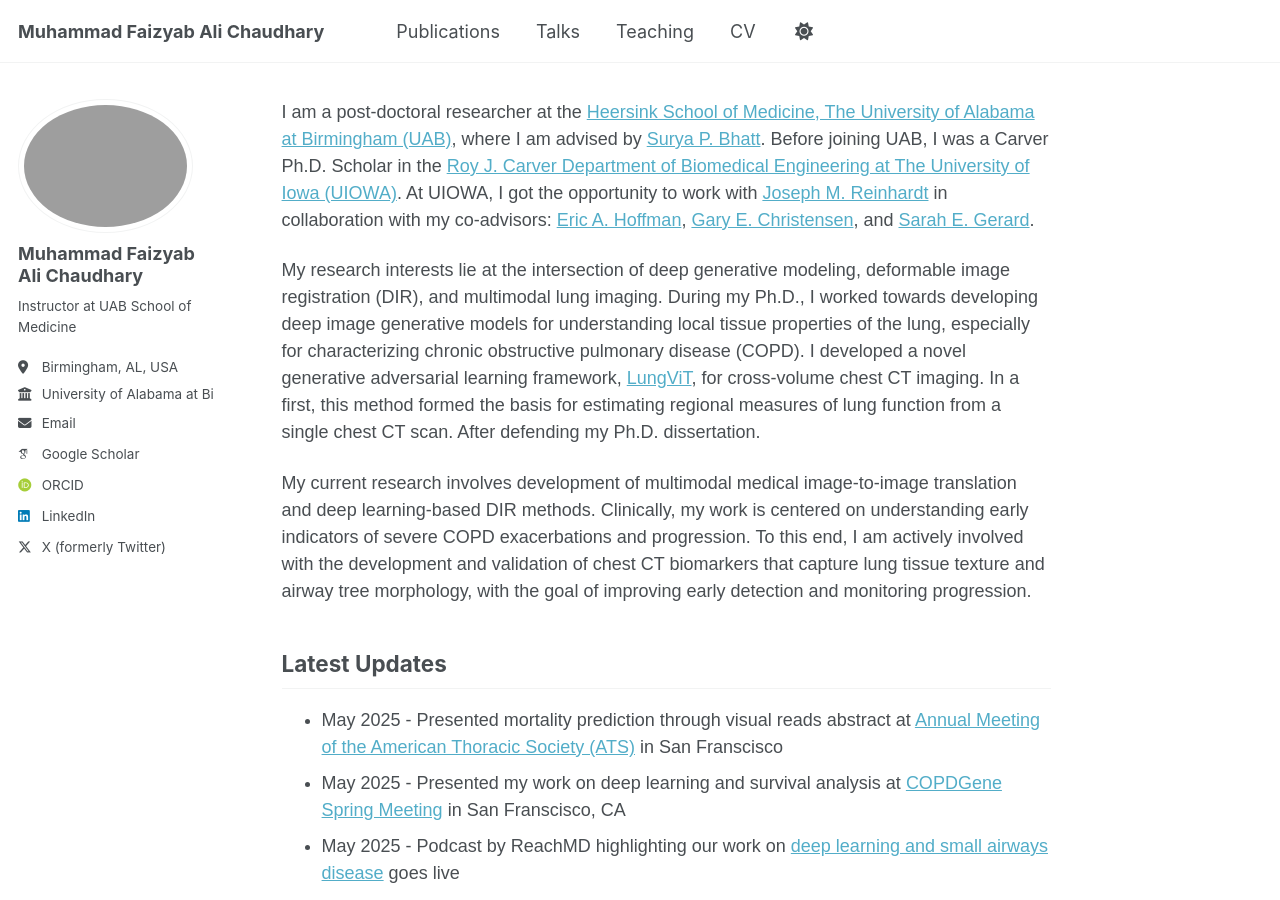
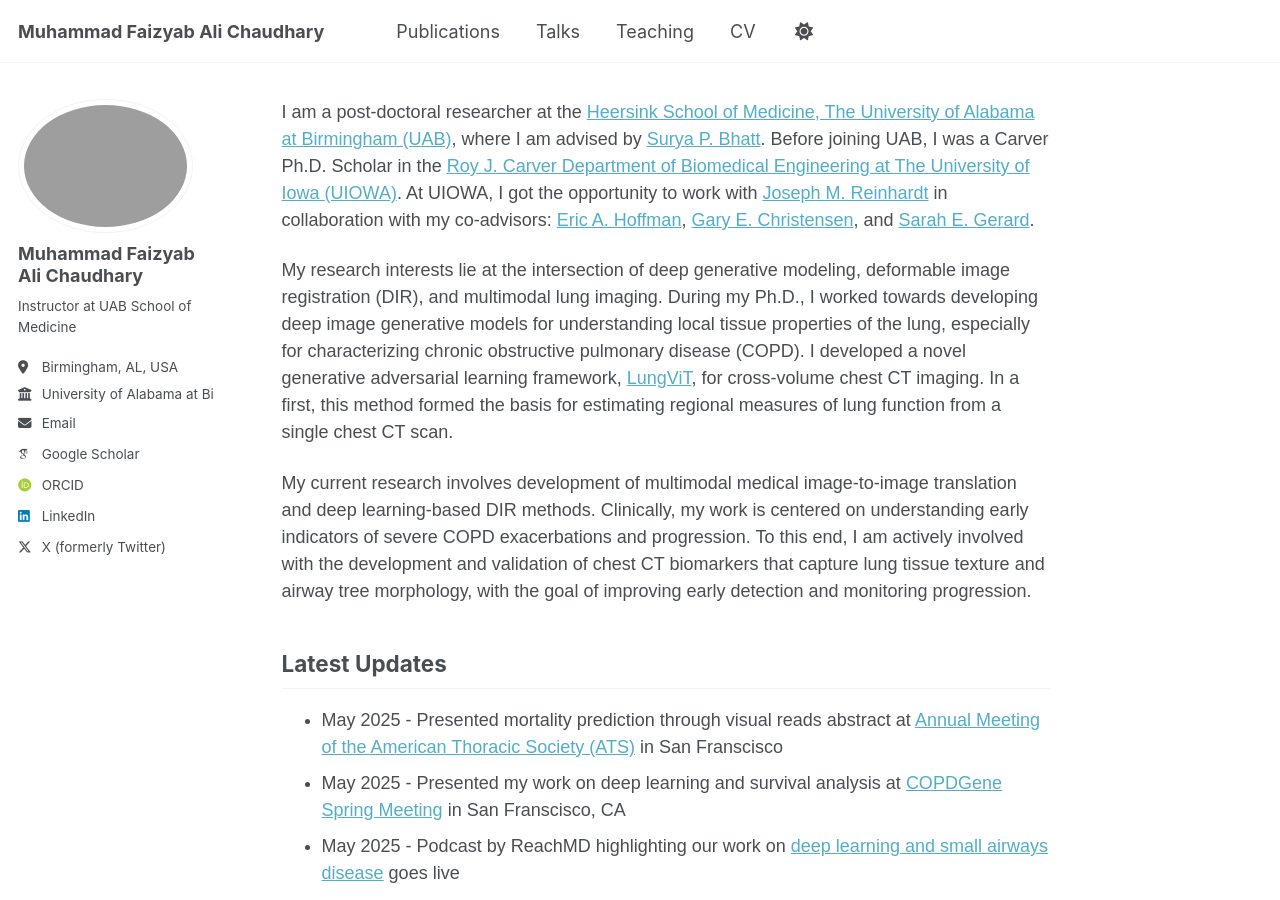
Before and after one commit to MFaizyabAli/mfaizyabali.github.io, a Jekyll site: the page built from _pages/about.md, in a window 1280 px wide and 900 px high. Built offline with Jekyll 4.4.1, drawn with Linux system fonts in a browser that asks for light colours; some web fonts are replaced.

Commit message:
Update about.md

```diff
--- a/_pages/about.md
+++ b/_pages/about.md
@@ -8,7 +8,7 @@ redirect_from:
 
 I am a post-doctoral researcher at the [Heersink School of Medicine, The University of Alabama at Birmingham (UAB)](https://www.uab.edu/medicine/home/), where I am advised by [Surya P. Bhatt](https://scholars.uab.edu/631-surya-bhatt). Before joining UAB, I was a Carver Ph.D. Scholar in the [Roy J. Carver Department of Biomedical Engineering at The University of Iowa (UIOWA)](https://engineering.uiowa.edu/bme). At UIOWA, I got the opportunity to work with [Joseph M. Reinhardt](https://engineering.uiowa.edu/directory/joseph-m-reinhardt) in collaboration with my co-advisors: [Eric A. Hoffman](https://radiology.medicine.uiowa.edu/people/faculty/eric-hoffman), [Gary E. Christensen](https://engineering.uiowa.edu/directory/gec), and [Sarah E. Gerard](https://engineering.uiowa.edu/directory/sarah-e-gerard).
 
-My research interests lie at the intersection of deep generative modeling, deformable image registration (DIR), and multimodal lung imaging. During my Ph.D., I worked towards developing deep image generative models for understanding local tissue properties of the lung, especially for characterizing chronic obstructive pulmonary disease (COPD). I developed a novel generative adversarial learning framework, [LungViT](https://ieeexplore.ieee.org/document/10439260), for cross-volume chest CT imaging. In a first, this method formed the basis for estimating regional measures of lung function from a single chest CT scan. After defending my Ph.D. dissertation.
+My research interests lie at the intersection of deep generative modeling, deformable image registration (DIR), and multimodal lung imaging. During my Ph.D., I worked towards developing deep image generative models for understanding local tissue properties of the lung, especially for characterizing chronic obstructive pulmonary disease (COPD). I developed a novel generative adversarial learning framework, [LungViT](https://ieeexplore.ieee.org/document/10439260), for cross-volume chest CT imaging. In a first, this method formed the basis for estimating regional measures of lung function from a single chest CT scan.
 
 My current research involves development of multimodal medical image-to-image translation and deep learning-based DIR methods. Clinically, my work is centered on understanding early indicators of severe COPD exacerbations and progression. To this end, I am actively involved with the development and validation of chest CT biomarkers that capture lung tissue texture and airway tree morphology, with the goal of improving early detection and monitoring progression.
 
```
